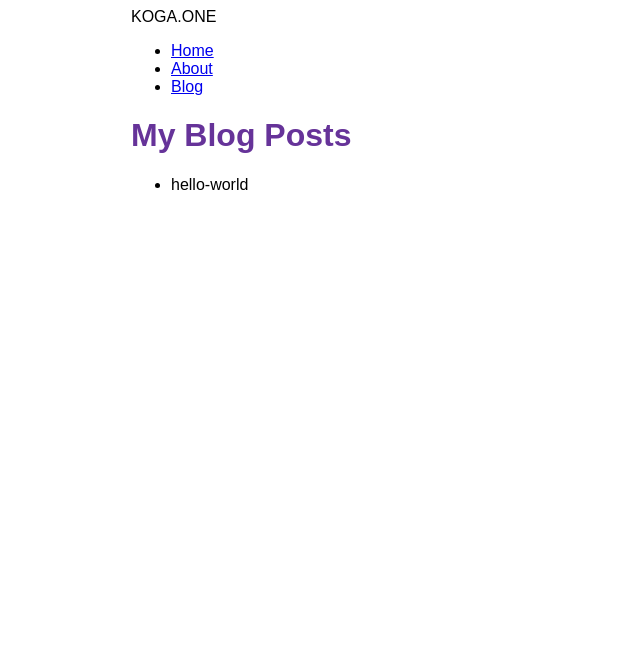
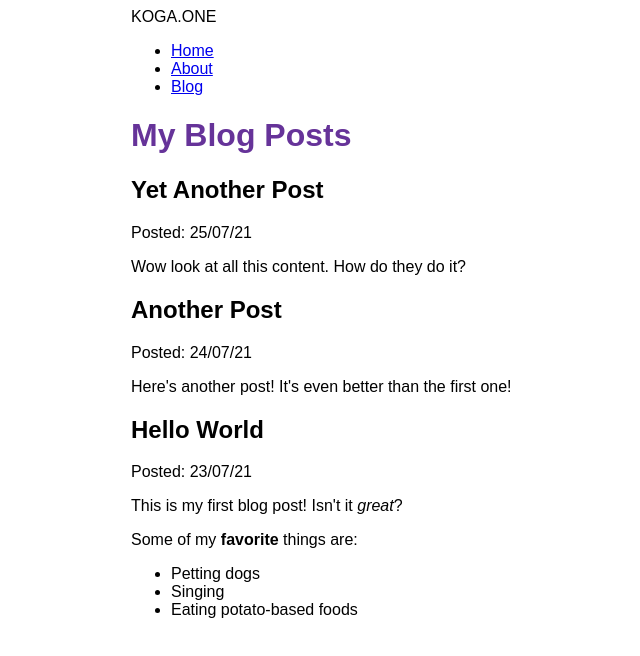
Before and after one commit to koga-one/my-first-gatsby-website, a Gatsby site: page /blog in a window 1280 px wide. Shown: the whole page, without its empty margins (259-899 px from the left). Built offline with nearby package versions, Linux system fonts and the light colour scheme; Gatsby itself is replaced by a stand-in of ours.

Commit message:
Finished Tutorial Part 5

```diff
--- /dev/null
+++ b/blog/another-post.mdx
@@ -0,0 +1,6 @@
+---
+title: "Another Post"
+date: "2021-07-24"
+---
+
+Here's another post! It's even better than the first one!
--- a/blog/hello-world.mdx
+++ b/blog/hello-world.mdx
@@ -0,0 +1,12 @@
+---
+title: "Hello World"
+date: "2021-07-23"
+---
+
+This is my first blog post! Isn't it *great*?
+
+Some of my **favorite** things are:
+
+* Petting dogs
+* Singing
+* Eating potato-based foods
--- /dev/null
+++ b/blog/yet-another-post.mdx
@@ -0,0 +1,6 @@
+---
+title: "Yet Another Post"
+date: "2021-07-25"
+---
+
+Wow look at all this content. How do they do it?
--- a/gatsby-config.js
+++ b/gatsby-config.js
@@ -13,5 +13,6 @@
         path: `${__dirname}/blog`,
       }
     },
+    "gatsby-plugin-mdx",
   ],
 };
--- a/package.json
+++ b/package.json
@@ -15,8 +15,11 @@
     "clean": "gatsby clean"
   },
   "dependencies": {
+    "@mdx-js/mdx": "^1.6.22",
+    "@mdx-js/react": "^1.6.22",
     "gatsby": "^4.4.0",
     "gatsby-plugin-image": "^2.4.0",
+    "gatsby-plugin-mdx": "^3.4.0",
     "gatsby-plugin-sharp": "^4.4.0",
     "gatsby-source-filesystem": "^4.4.0",
     "react": "^17.0.1",
--- a/src/pages/blog.js
+++ b/src/pages/blog.js
@@ -1,28 +1,37 @@
 import * as React from 'react'
 import { graphql } from 'gatsby'
+import { MDXRenderer } from 'gatsby-plugin-mdx'
 import Layout from '../components/layout'
 
 const BlogPage = ({ data }) => {
     return (
         <Layout pageTitle="My Blog Posts">
-            <ul>
             {
-                    data.allFile.nodes.map(node => (
-                        <li key={node.name}>
-                            {node.name}
-                        </li>
+                data.allMdx.nodes.map((node) => (
+                    <article key={node.id}>
+                        <h2>{node.frontmatter.title}</h2>
+                        <p>Posted: {node.frontmatter.date}</p>
+                        <MDXRenderer>
+                            {node.body}
+                        </MDXRenderer>
+                    </article>
                 ))
             }
-            </ul>
         </Layout>
     )
 }
 
+
 export const query = graphql`
   query {
-        allFile {
+    allMdx(sort: {fields: frontmatter___date, order: DESC}) {
       nodes {
-                name
+        frontmatter {
+          date(formatString: "DD/MM/YY")
+          title
+        }
+        id
+        body
       }
     }
   }
```
Also changed, not shown: 1 other file. Lines whose indentation alone changed are shown as unchanged.
